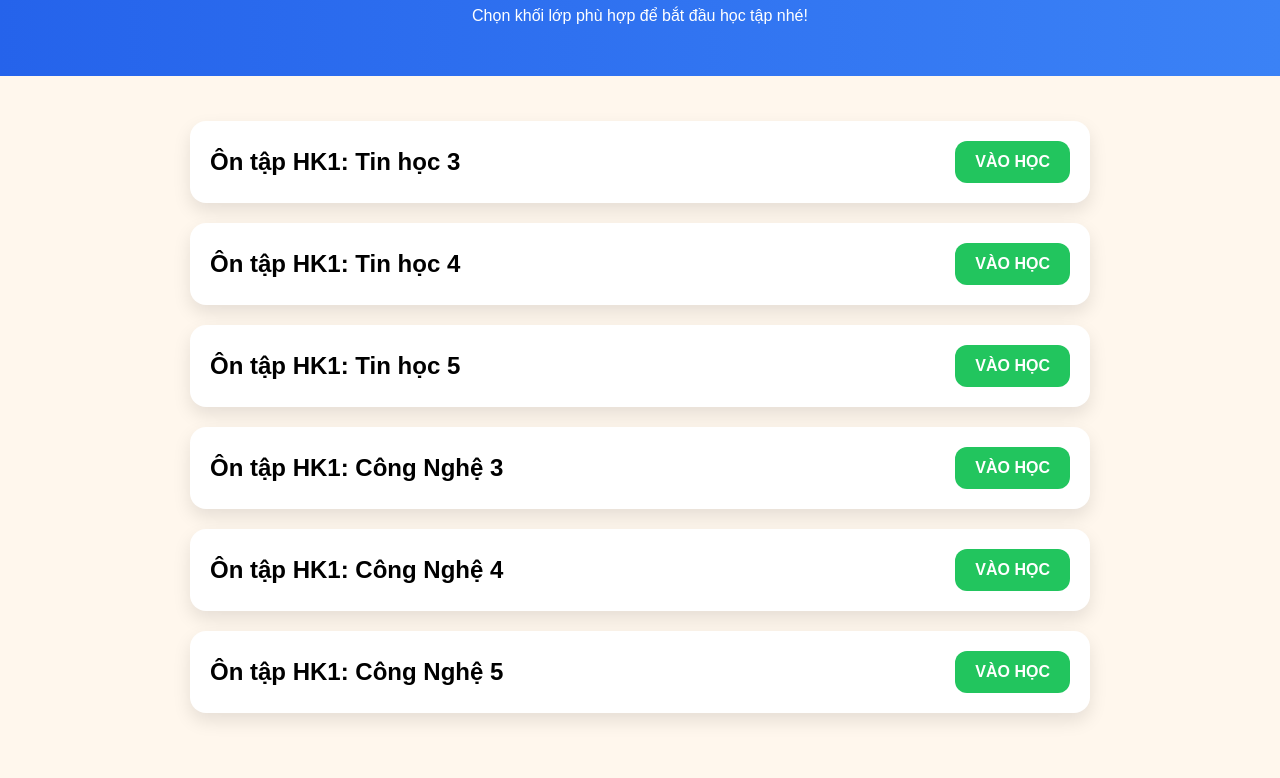
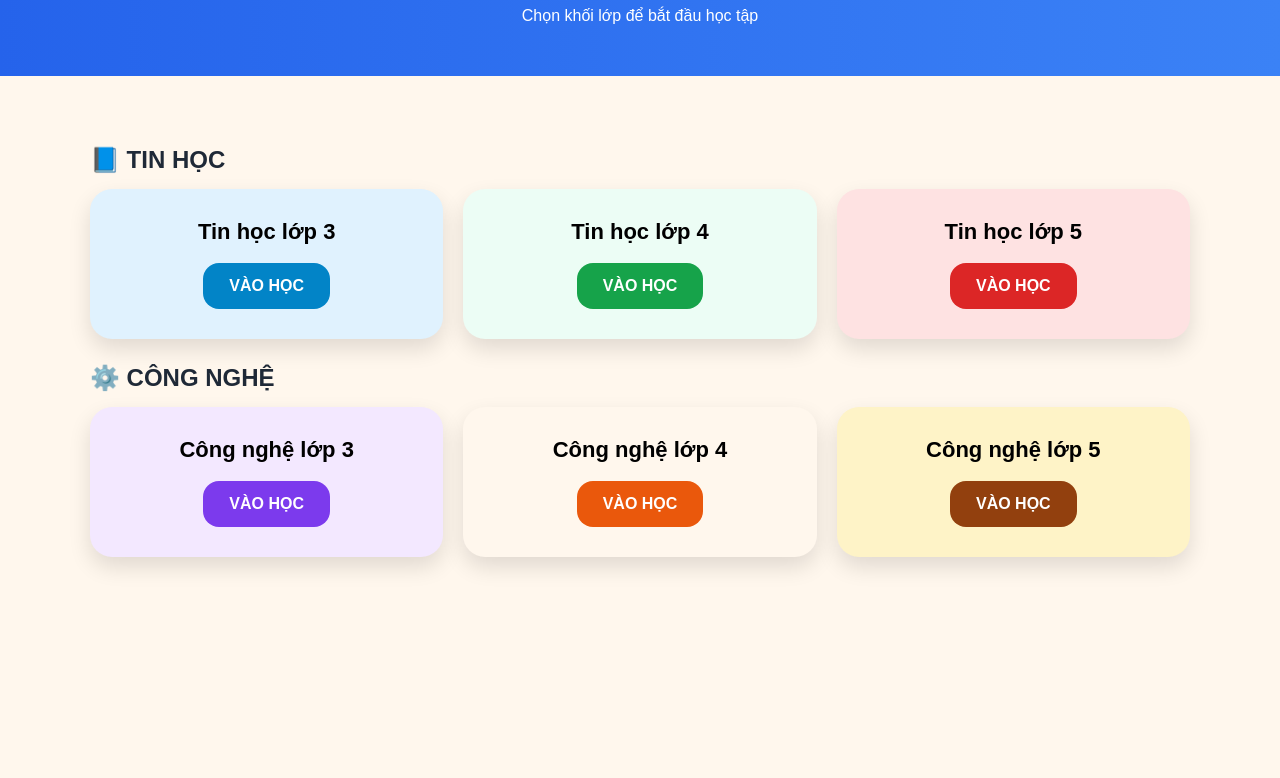
Before and after one commit to phankimloan2011/luyentap, a plain HTML site: page index.html in a window 1280 px wide. Shown: the part 109-887 px from the top of the page. After the commit the page ends 800 px from the top, so only its background shows below. Drawn offline with Linux system fonts and the light colour scheme.

Commit message:
Update index.html

```diff
--- a/index.html
+++ b/index.html
@@ -8,91 +8,146 @@
 <style>
 body{
   margin:0;
-  font-family:Arial;
+  font-family:Arial, sans-serif;
   background:#fff7ed;
 }
+
+/* HEADER */
 header{
   background:linear-gradient(90deg,#2563eb,#3b82f6);
-  color:#fff;
+  color:white;
   text-align:center;
   padding:35px 15px;
 }
+
+/* CONTAINER */
 .container{
-  max-width:900px;
+  max-width:1100px;
   margin:30px auto;
   padding:15px;
 }
+
+/* TIÊU ĐỀ NHÓM */
+.group-title{
+  font-size:24px;
+  font-weight:bold;
+  margin:25px 0 15px;
+  color:#1f2937;
+}
+
+/* GRID */
+.grid{
+  display:grid;
+  grid-template-columns:repeat(3, 1fr);
+  gap:20px;
+}
+
+/* CARD */
 .card{
-  background:white;
+  border-radius:22px;
+  padding:30px 20px;
+  text-align:center;
+  box-shadow:0 10px 22px rgba(0,0,0,0.12);
+  transition:0.25s;
+}
+
+.card:hover{
+  transform:translateY(-6px);
+}
+
+/* TITLE */
+.card h2{
+  margin:0 0 18px;
+  font-size:22px;
+}
+
+/* BUTTON */
+.btn{
+  display:inline-block;
+  padding:14px 26px;
   border-radius:16px;
-  padding:20px;
-  margin-bottom:20px;
-  display:flex;
-  justify-content:space-between;
-  align-items:center;
-  box-shadow:0 8px 18px rgba(0,0,0,0.1);
-}
-.card h2{margin:0;}
-.btn{
-  background:#22c55e;
-  color:white;
-  padding:12px 20px;
-  border-radius:12px;
   text-decoration:none;
   font-weight:bold;
+  color:white;
+  font-size:16px;
 }
-.back{
-  position:fixed;
-  top:10px;
-  left:10px;
-  background:#ef4444;
-  color:white;
-  padding:10px 16px;
-  border-radius:12px;
-  text-decoration:none;
-  font-weight:bold;
+
+/* ===== MÀU THEO KHỐI ===== */
+
+/* Tin học */
+.l3{ background:#e0f2fe; }
+.l3 .btn{ background:#0284c7; }
+
+.l4{ background:#ecfdf5; }
+.l4 .btn{ background:#16a34a; }
+
+.l5{ background:#fee2e2; }
+.l5 .btn{ background:#dc2626; }
+
+/* Công nghệ */
+.cn3{ background:#f3e8ff; }
+.cn3 .btn{ background:#7c3aed; }
+
+.cn4{ background:#fff7ed; }
+.cn4 .btn{ background:#ea580c; }
+
+.cn5{ background:#fef3c7; }
+.cn5 .btn{ background:#92400e; }
+
+/* MOBILE */
+@media (max-width:900px){
+  .grid{
+    grid-template-columns:1fr;
+  }
 }
 </style>
 </head>
 
 <body>
 
-
 <header>
-  <h1>💻TIN HỌC TIỂU HỌC</h1>
-  <p>Chọn khối lớp phù hợp để bắt đầu học tập nhé!</p>
+  <h1>💻 LMS TIN HỌC & CÔNG NGHỆ</h1>
+  <p>Chọn khối lớp để bắt đầu học tập</p>
 </header>
 
 <div class="container">
 
-  <div class="card">
-    <h2>Ôn tập HK1: Tin học 3</h2>
+  <!-- TIN HỌC -->
+  <div class="group-title">📘 TIN HỌC</div>
+  <div class="grid">
+    <div class="card l3">
+      <h2>Tin học lớp 3</h2>
       <a class="btn" href="scorm/OntapHK1(L3-2526)BP/index.html">VÀO HỌC</a>
     </div>
 
-  <div class="card">
-    <h2>Ôn tập HK1: Tin học 4</h2>
+    <div class="card l4">
+      <h2>Tin học lớp 4</h2>
       <a class="btn" href="scorm/OntapHK1(L4-2526)BP/index.html">VÀO HỌC</a>
     </div>
 
-  <div class="card">
-    <h2>Ôn tập HK1: Tin học 5</h2>
+    <div class="card l5">
+      <h2>Tin học lớp 5</h2>
       <a class="btn" href="scorm/OntapHK1(L5-2526)BP/index.html">VÀO HỌC</a>
     </div>
+  </div>
 
-   <div class="card">
-    <h2>Ôn tập HK1: Công Nghệ 3</h2>
+  <!-- CÔNG NGHỆ -->
+  <div class="group-title">⚙️ CÔNG NGHỆ</div>
+  <div class="grid">
+    <div class="card cn3">
+      <h2>Công nghệ lớp 3</h2>
       <a class="btn" href="scorm/OntapHK1(CN3-2526)BP/index.html">VÀO HỌC</a>
     </div>
 
-  <div class="card">
-    <h2>Ôn tập HK1: Công Nghệ 4</h2>
+    <div class="card cn4">
+      <h2>Công nghệ lớp 4</h2>
       <a class="btn" href="scorm/OntapHK1(CN4-2526)BP/index.html">VÀO HỌC</a>
     </div>
 
-  <div class="card">
-    <h2>Ôn tập HK1: Công Nghệ 5</h2>
+    <div class="card cn5">
+      <h2>Công nghệ lớp 5</h2>
       <a class="btn" href="scorm/OntapHK1(CN5-2526)BP/index.html">VÀO HỌC</a>
+    </div>
   </div>
 
 </div>
```
Lines whose indentation alone changed are shown as unchanged.
